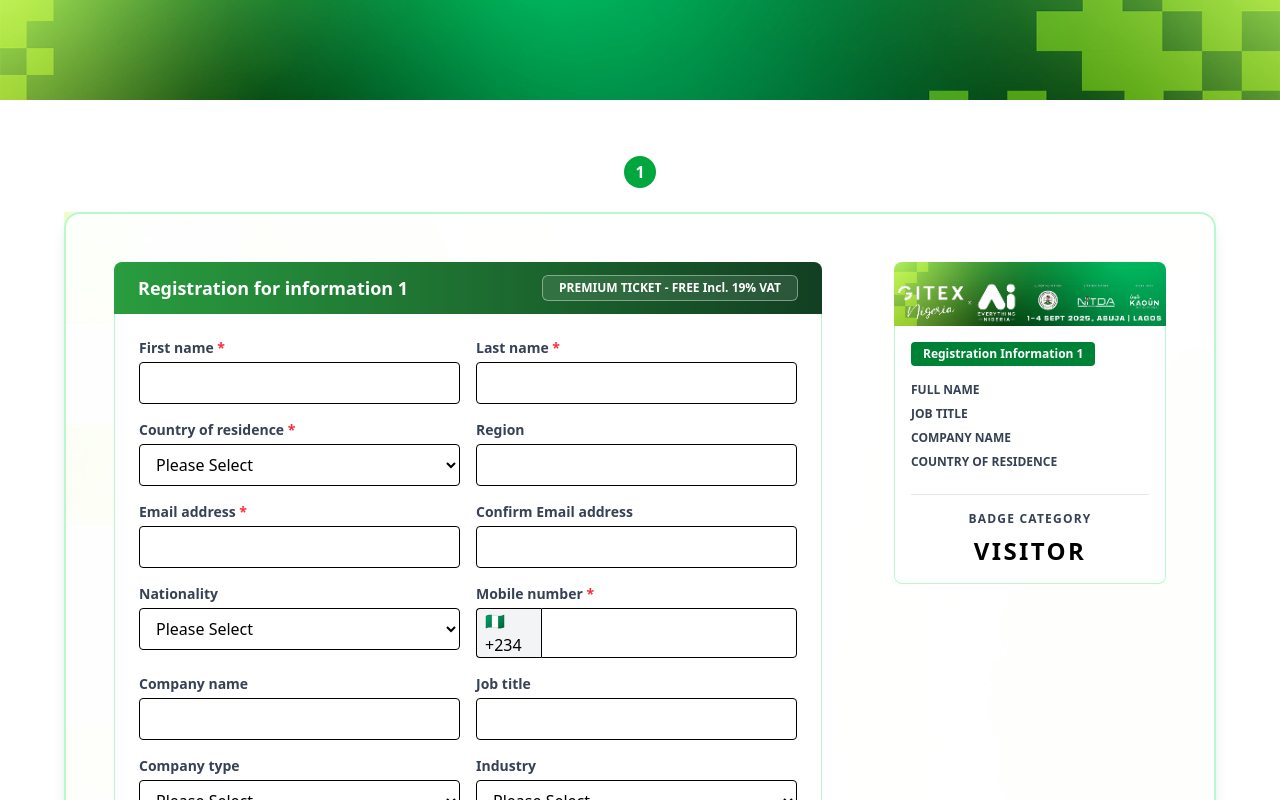
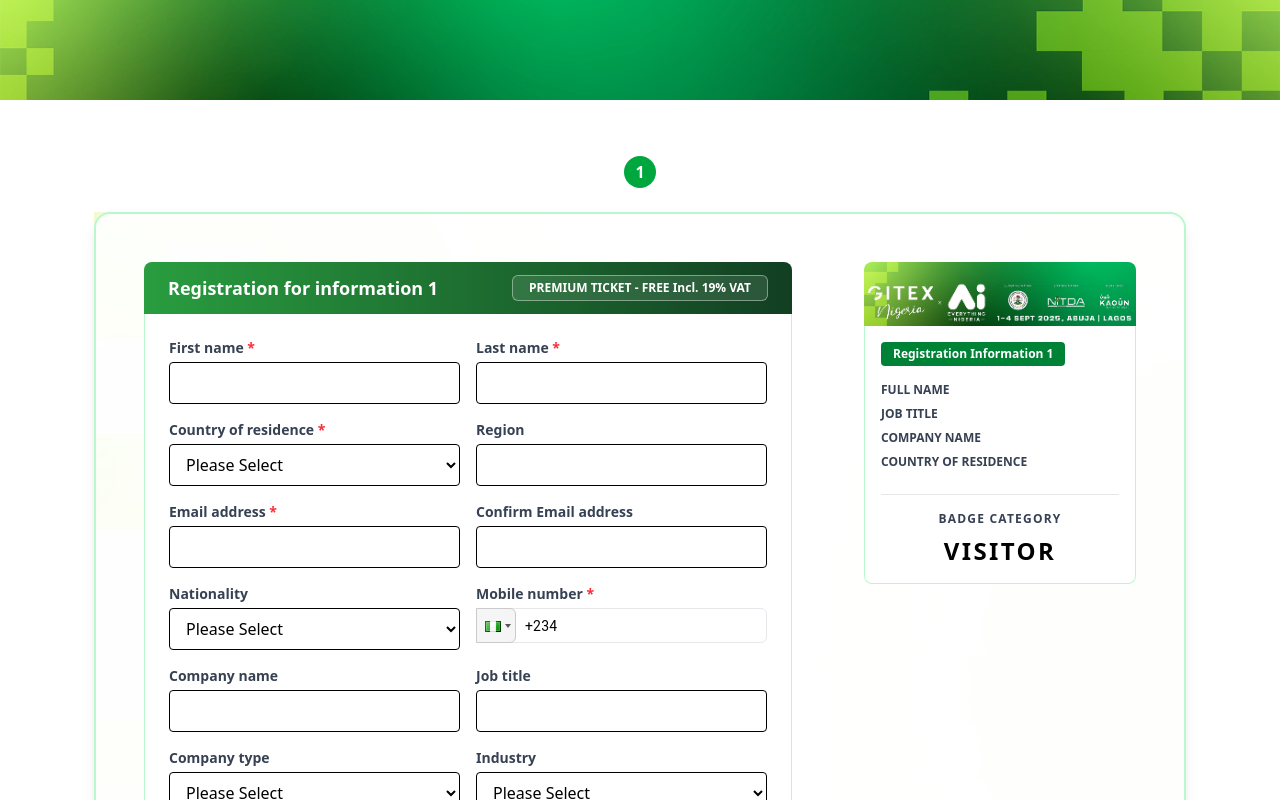
Before and after one commit to SouravO/TicketBooking, a React (Vite) app: page /register in a window 1280 px wide. Shown: the top 800 px of the page. Built offline with nearby package versions, Linux system fonts and the light colour scheme.

Commit message:
first commit

```diff
--- a/package.json
+++ b/package.json
@@ -15,6 +15,7 @@
     "lucide-react": "^0.534.0",
     "react": "^19.1.0",
     "react-dom": "^19.1.0",
+    "react-phone-input-2": "^2.15.1",
     "react-router-dom": "^7.7.1",
     "tailwindcss": "^4.1.11"
   },
--- a/src/Pages/Register.jsx
+++ b/src/Pages/Register.jsx
@@ -3,6 +3,9 @@ import { useNavigate } from "react-router-dom";
 import regBg from "../assets/bgReg.png";
 import cardTop from "../assets/cardtop.png";
 import badgeLogo from "../assets/badgeLogo.png";
+import "react-phone-input-2/lib/style.css";
+import PhoneInput from "react-phone-input-2";
+
 const initialForm = {
   firstName: "",
   lastName: "",
@@ -259,15 +262,27 @@ const Register = () => {
                       Mobile number <span className="text-red-500">*</span>
                     </label>
                     <div className="flex">
-                      <span className="inline-flex items-center px-2 bg-gray-100 border border-r-0 rounded-l">
-                        🇳🇬 +234
-                      </span>
-                      <input
-                        name="mobile"
+                      <PhoneInput
+                        country={"ng"}
                         value={form.mobile}
-                        onChange={handleChange}
-                        className="w-full border rounded-r px-3 py-2"
-                        required
+                        onChange={(phone) =>
+                          setForm({ ...form, mobile: phone })
+                        }
+                        inputStyle={{
+                          width: "100%",
+                          borderRadius: "0 0.375rem 0.375rem 0",
+                          borderColor: "rgb(229 231 235)",
+                          padding: "0.5rem 3rem",
+                        }}
+                        containerStyle={{
+                          flex: 1,
+                        }}
+                        buttonStyle={{
+                          borderRadius: "0 0.375rem 0.375rem 0",
+                        }}
+                        dropdownStyle={{
+                          borderRadius: "0.375rem",
+                        }}
                       />
                     </div>
                   </div>
```
Also changed, not shown: 1 other file (tests, documents, lock files or other folders).
